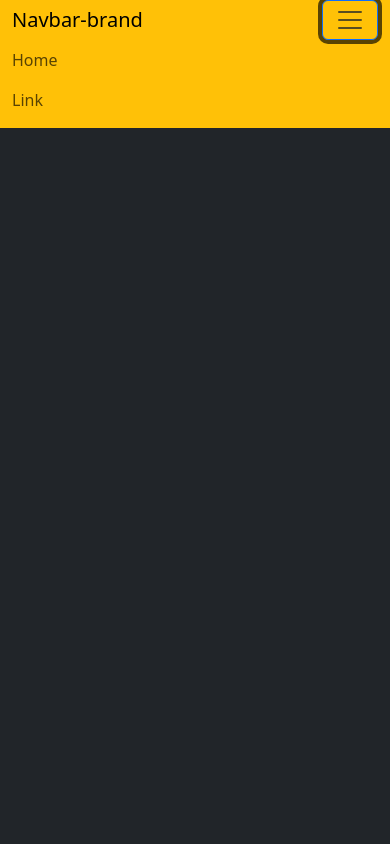
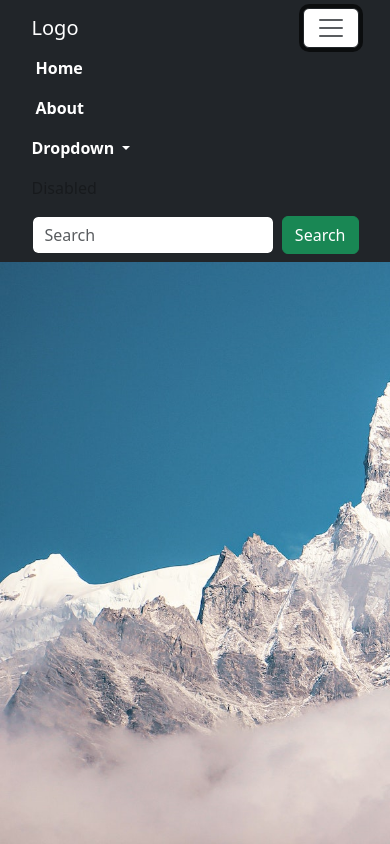
Before and after one commit to pedroacamargo/curso-udemy, a plain HTML site: page bootstrap5/projetos/Formulário/index.html in a window 390 px wide. Both pictures are taken after a click on the button "Toggle navigation". Drawn offline with nearby package versions, Linux system fonts and the light colour scheme.

Commit message:
Navbar Form Project ✅

```diff
--- a/bootstrap5/projetos/Formulário/index.html
+++ b/bootstrap5/projetos/Formulário/index.html
@@ -12,17 +12,17 @@
     <!-- External CSS -->
     <link rel="stylesheet" href="styles/style.css">
 </head>
-<body class="bg-dark">
+<body class="bg-white">
 
     <header class="w-100">
 
-        <nav class="navbar navbar-expand-lg bg-warning p-0">
-            <div class="container-fluid">
+        <nav class="navbar navbar-expand-lg bg-dark">
+            <div class="container-fluid" style="width: 90%;">
                 <!-- Navbar brand (Your logo)-->
-                <a class="navbar-brand" href="#">Navbar-brand</a>
+                <a class="navbar-brand text-white" href="#">Logo</a>
 
                 <!-- Hamburguer menu for Mobile Devices -->
-                <button class="navbar-toggler btn bg-warning border border-primary"
+                <button class="navbar-toggler btn bg-white border border-dark"
                     type="button"
                     data-bs-toggle="collapse"
                     data-bs-target="#navbarSupportedContent"
@@ -34,60 +34,44 @@
 
                 <div class="collapse navbar-collapse" id="navbarSupportedContent">
                     <ul class="navbar-nav me-auto mb-2 mb-lg-0">
-                        <li class="nav-item">
+                        <li class="nav-item fw-bold mx-1">
                             <a class="nav-link"
                              href="#"
                              aria-current="page">Home</a>
                         </li>
-                        <li class="nav-item">
+                        <li class="nav-item fw-bold mx-1">
                             <a class="nav-link"
                              href="#"
-                             aria-current="page">Link</a>
+                             aria-current="page">About</a>
+                        </li>
+                        <li class="nav-item dropdown">
+                          <a class="nav-link dropdown-toggle fw-bold"
+                          href="#"
+                          role="button"
+                          data-bs-toggle="dropdown"
+                          aria-expanded="false">
+                            Dropdown
+                          </a>
+                          <ul class="dropdown-menu text-white bg-dark border border-secondary p-1">
+                            <li><a class="dropdown-item rounded" href="#">Action</a></li>
+                            <li><a class="dropdown-item rounded" href="#">Another action</a></li>
+                            <li><hr class="dropdown-divider bg-light"></li>
+                            <li><a class="dropdown-item rounded" href="#">Something else here</a></li>
+                          </ul>
+                        </li>
+                        <li class="nav-item disabled">
+                          <a class="nav-link disabled">Disabled</a>
                         </li>
                     </ul>
+                    <form class="d-flex" role="search">
+                      <input class="form-control me-2 border border-dark" type="search" placeholder="Search" aria-label="Search">
+                      <button class="btn btn-success" type="submit">Search</button>
+                    </form>
                 </div>
 
             </div>
         </nav>
 
-
-        <!--<nav class="navbar navbar-expand-lg bg-body-tertiary">
-            <div class="container-fluid">
-              <a class="navbar-brand" href="#">Navbar</a>
-              <button class="navbar-toggler" type="button" data-bs-toggle="collapse" data-bs-target="#navbarSupportedContent" aria-controls="navbarSupportedContent" aria-expanded="false" aria-label="Toggle navigation">
-                <span class="navbar-toggler-icon"></span>
-              </button>
-              <div class="collapse navbar-collapse" id="navbarSupportedContent">
-                <ul class="navbar-nav me-auto mb-2 mb-lg-0">
-                  <li class="nav-item">
-                    <a class="nav-link active" aria-current="page" href="#">Home</a>
-                  </li>
-                  <li class="nav-item">
-                    <a class="nav-link" href="#">Link</a>
-                  </li>
-                  <li class="nav-item dropdown">
-                    <a class="nav-link dropdown-toggle" href="#" role="button" data-bs-toggle="dropdown" aria-expanded="false">
-                      Dropdown
-                    </a>
-                    <ul class="dropdown-menu">
-                      <li><a class="dropdown-item" href="#">Action</a></li>
-                      <li><a class="dropdown-item" href="#">Another action</a></li>
-                      <li><hr class="dropdown-divider"></li>
-                      <li><a class="dropdown-item" href="#">Something else here</a></li>
-                    </ul>
-                  </li>
-                  <li class="nav-item">
-                    <a class="nav-link disabled">Disabled</a>
-                  </li>
-                </ul>
-                <form class="d-flex" role="search">
-                  <input class="form-control me-2" type="search" placeholder="Search" aria-label="Search">
-                  <button class="btn btn-outline-success" type="submit">Search</button>
-                </form>
-              </div>
-            </div>
-          </nav>
-        -->
 
 
     </header>
--- a/bootstrap5/projetos/Formulário/styles/style.css
+++ b/bootstrap5/projetos/Formulário/styles/style.css
@@ -1,7 +1,69 @@
 @charset "UTF-8";
 
 
+body {
+    background-image: url(../pexels-sulav-loktam-4360488.jpg);
+    background-size: cover;
+    background-repeat: no-repeat;
+    background-attachment: fixed;
+}
 
-ul li:hover {
-    background-color: orange;
+ul li {
+    position: relative;
+    color: white;
 }
+
+ul li:hover::after {
+    width: 100%;
+}
+
+ul li::after {
+    content: '';
+    position: absolute;
+    bottom: -7px;
+    width: 0%;
+    height: 2px;
+    background-color: white;
+    transition: .5s;
+}
+
+.nav-link {
+    color: white;
+}
+
+.show {
+    color: white;
+}
+
+.nav-link:hover {
+    color: rgb(212, 200, 200);
+}
+
+ul .disabled:hover::after {
+    width: 0;
+}
+
+
+.dropdown-menu {
+    color: white;
+    box-shadow: 0px 0px 10px rgba(255, 255, 255, 0.472);
+}
+
+.dropdown-item {
+    color: white;
+}
+
+ul.dropdown-menu li:hover::after {
+    width: 0;
+}
+
+ul.dropdown-menu li:hover a {
+    background-color: rgba(26, 26, 26, 0.776);
+    color: white;
+}
+
+@media screen and (max-width: 990px) {
+    ul li:hover::after {
+        width: 0;
+    }
+}
```
Also changed, not shown: bootstrap5/projetos/Formulário/pexels-sulav-loktam-4360488.jpg (added).
